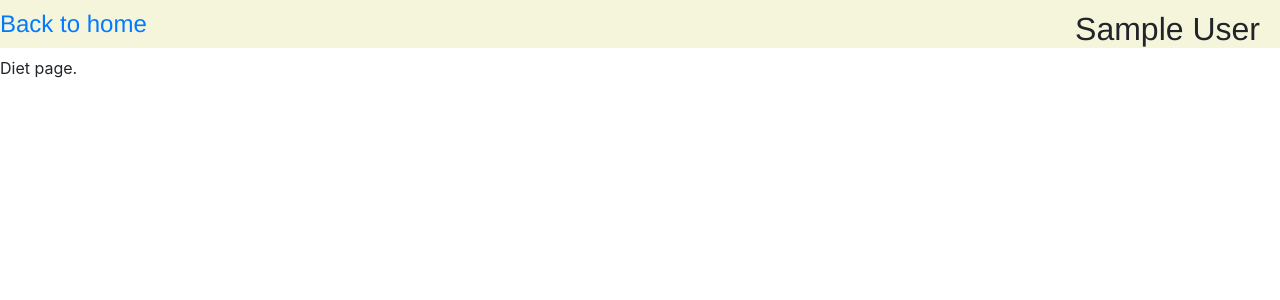
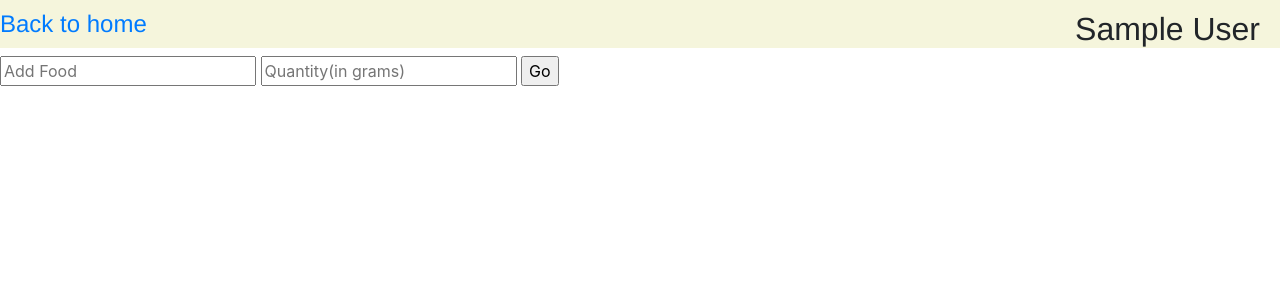
Before and after one commit to mayankR1999/healthy-world, a Django app: page /profile/my_diet in a window 1280 px wide. Shown: the top 300 px of the page. Run offline with Django 3.2, Linux system fonts and the light colour scheme; the visitor is signed in with stand-in values (Sample User, id 1); some libraries are stand-ins or nearby versions.

Commit message:
User diet feature update
Completed function to save nutritional facts based on input by user.

```diff
--- a/templates/my_diet.html
+++ b/templates/my_diet.html
@@ -10,7 +10,12 @@
         <!-- <h3 style = "color: rgb(137, 137, 139);">{{ user_info.reward }}</h3> -->
     </div>
 
-    Diet page.
+    <form action="my_diet" method="POST">
+        {% csrf_token %}
+        <input type="text" name="food_name" placeholder="Add Food" required>
+        <input type="number" name="quantity" placeholder="Quantity(in grams)" required>
+        <input type="submit" value="Go">
+    </form>
 
 {% endif %}
 
--- a/user_profile/urls.py
+++ b/user_profile/urls.py
@@ -9,6 +9,6 @@ urlpatterns = [
     path('update_gender', views.update_gender, name = 'update_gender'),
     path('update_birthday', views.update_birthday, name = 'update_birthday'),
     path('achievements', views.show_achievements, name = 'achievements'),
-    path('my_diet', views.my_diet, name = "my_diet"),
+    path('my_diet', views.user_diet, name = "user_diet"),
     path('goal_completed/<int:id>', views.goal_completed, name = 'goal_completed'),
 ]
--- a/user_profile/views.py
+++ b/user_profile/views.py
@@ -1,9 +1,10 @@
 from django.shortcuts import render, redirect
 from django.http import HttpResponseRedirect
 from django.urls import reverse
-from .models import Goals, UserData, IsGoalActive
-import datetime
+from .models import Goals, UserData, IsGoalActive, Diet
 from .features import check_achievements, is_on_time, pre_calculate
+from .features import merge_diet, dietAPI
+import datetime, json
 
 # Create your views here.
 
@@ -108,8 +109,24 @@ def show_achievements(request):
     }
     return render(request, 'user_achievements.html', data)
 
-def my_diet(request):
+def user_diet(request):
     if request.method == 'POST':
-        pass
+        food_name = request.POST['food_name']
+        quantity = int(request.POST['quantity'])
+
+        added_nutrients = json.loads(dietAPI(food_name))
+
+        if not Diet.objects.filter(user = request.user).exists():
+            user_diet_object = Diet()
+        else:
+            user_diet_object = Diet.objects.filter(user = request.user)
+
+        previous_diet = json.loads(user_diet_object.nutrients)
+        new_diet = merge_diet(previous_diet, added_nutrients, quantity)
+
+        user_diet_object.nutrients = json.dumps(new_diet)
+        user_diet_object.save()
+
+        return HttpResponseRedirect(reverse('user_diet'))
     else:
         return render(request, 'my_diet.html')
```
Also changed, not shown: user_profile/features.py (+18 -5 lines), user_profile/models.py (+5 -2 lines), user_profile/migrations/0002_diet.py (added), user_profile/migrations/0003_auto_20210315_1441.py (added), user_profile/migrations/0004_auto_20210317_2311.py (added).
